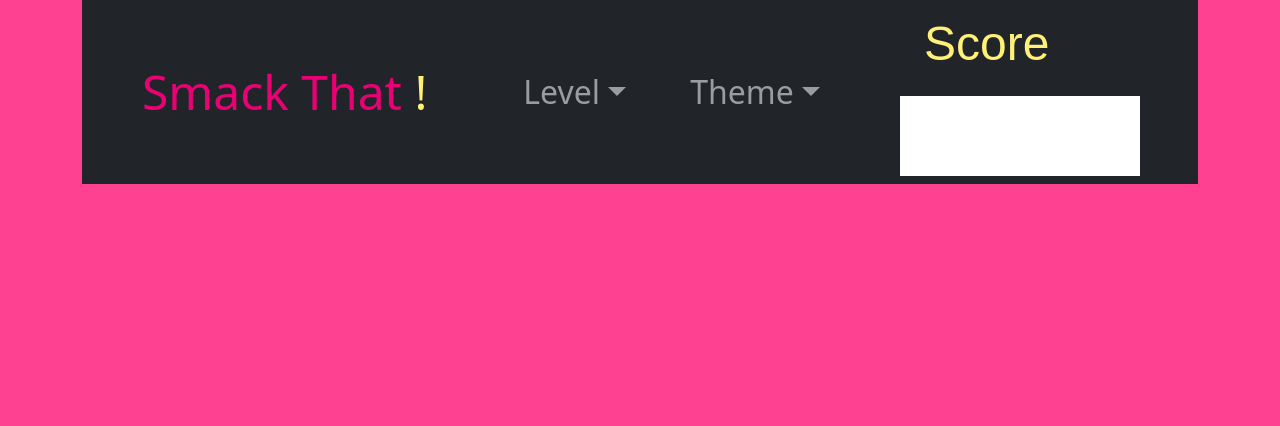
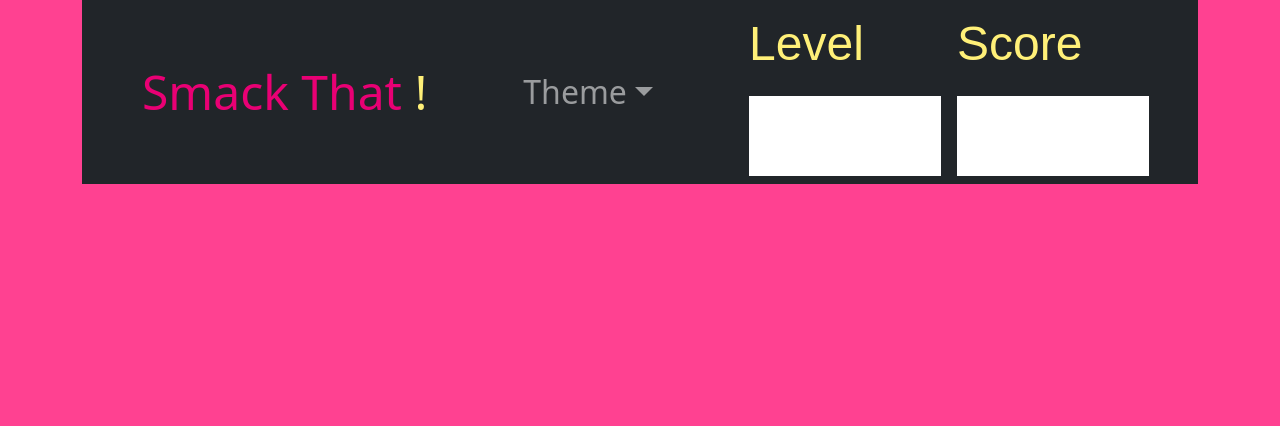
Before and after one commit to Whomerding/whack_a_mole, a plain HTML site: page index.html in a window 1280 px wide. Shown: the top 426 px of the page. Drawn offline with nearby package versions, Linux system fonts and the light colour scheme; a web font is replaced by a local one.

Commit message:
add level instead of a drop down to chose level, this will allow the game to level up after certain criteria are met.  update css to accomodate.

```diff
--- a/index.html
+++ b/index.html
@@ -24,25 +24,22 @@
                 <div class="collapse navbar-collapse" id="navbarsExample03">
                     <ul class="navbar-nav me-auto mb-2 mb-sm-0 p-5">
                         <li class="nav-item dropdown mx-4"> <a class="nav-link dropdown-toggle" href="#"
-                                data-bs-toggle="dropdown" aria-expanded="false">Level</a>
-                            <ul class="dropdown-menu">
-                                <li><a class="dropdown-item" href="#">Easy</a></li>
-                                <li><a class="dropdown-item" href="#"> Medium</a></li>
-                                <li><a class="dropdown-item" href="#">Hard</a></li>
-                            </ul>
-                        </li>
-                        <li class="nav-item dropdown mx-4"> <a class="nav-link dropdown-toggle" href="#"
                                 data-bs-toggle="dropdown" aria-expanded="false">Theme</a>
                             <ul class="dropdown-menu">
                                 <li><a class="dropdown-item" href="#">Divas</a></li>
-                                <li><a class="dropdown-item" href="#">Comedians</a></li>
                                 <li><a class="dropdown-item" href="#">Zombies</a></li>
                             </ul>
                         </li>
                     </ul>
                 </div>
-                <div class="score-board">
-                    <p class="score-text px-4">Score</p>
+                <div class="score-board px-3">
+                    <p class="score-text">Level</p>
+                    <div class="score">
+
+                    </div>
+                </div>
+                <div>
+                    <p class="score-text">Score</p>
                     <div class="score">
 
                     </div>
--- a/index.js
+++ b/index.js
@@ -59,7 +59,7 @@ const letterArray = ["A", "B", "C" , "D", "E", "F", "G", "H", "I"];
 let randomCharacter = 2;
 
 
-let key = "B";
+let key = "";
 
 //this generates a random characters identifying number//
 function randomCharacterGenerator() {
--- a/style.css
+++ b/style.css
@@ -27,7 +27,7 @@
 .score {
     background-color: white;
     height: 5rem;
-    width: 15rem;
+    width: 12rem;
     font-size: 3rem;
     text-align: center;
 }
```
